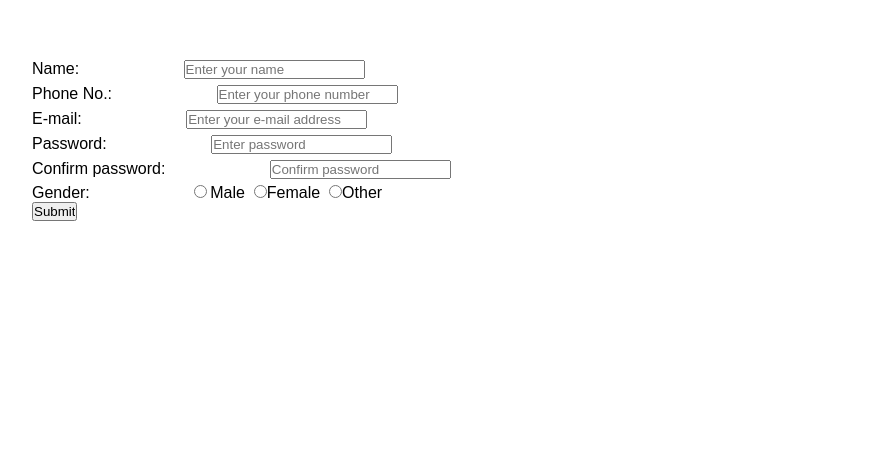
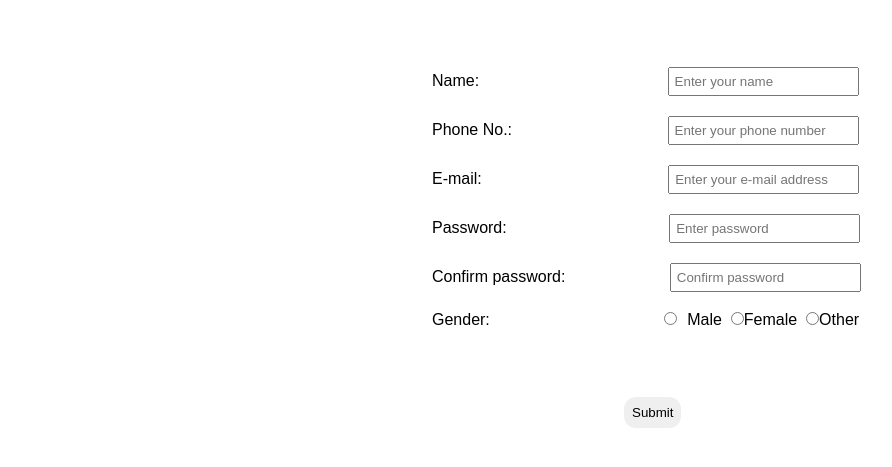
Before and after one commit to Team-CSI-Trainees/Aarke-form, a plain HTML site: page form.html in a window 1280 px wide. Shown: the part 183-650 px from the top of the page, without its empty margins (128-1020 px from the left). Drawn offline with Linux system fonts and the light colour scheme.

Commit message:
Add files via upload

```diff
--- a/form.css
+++ b/form.css
@@ -8,41 +8,57 @@
 form
 {
     margin-top: 15rem;
-    margin-left: 10rem;
+    margin-left: 35rem;
 }
 
 #name
 {
-    margin: 3px;
-    margin-left: 100px;
+    margin: 10px;
+    margin-left: 184px;
+    padding: 5px;
 }
 
 #contact
 {
-    margin: 3px;
-    margin-left: 100px;
+    margin: 10px;
+    margin-left: 151px;
+    padding: 5px;
 }
 
 #email
 {
-    margin: 3px;
-    margin-left: 100px;
+    margin: 10px;
+    margin-left: 182px;
+    padding: 5px;
 }
 
 #password
 {
-    margin: 3px;
-    margin-left: 100px;
+    margin: 10px;
+    margin-left: 158px;
+    padding: 5px;
 }
 
 #confirm
 {
-    margin: 3px;
+    margin: 10px;
     margin-left: 100px;
+    padding: 5px;
 }
 
 #male
 {
-    margin: 3px;
-    margin-left: 100px;
+    margin: 10px;
+    margin-left: 170px;
+    padding: 5px;
+    margin-bottom: 5vh;
 }
+
+#submit
+{
+    margin-top: 2rem;
+    margin-left: 12rem;
+    padding: 1vh;
+    border-radius: 12px;
+    border: none;
+}
```
Also changed, not shown: form.html (line endings or trailing spaces).
